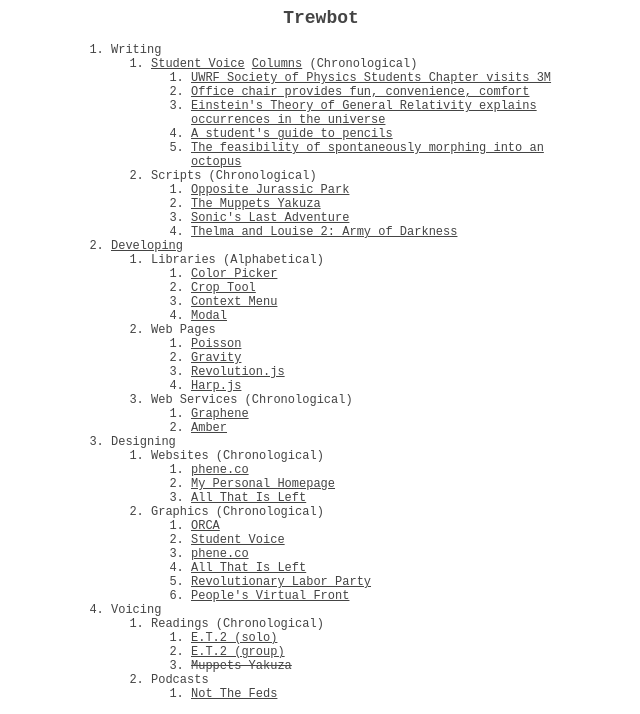
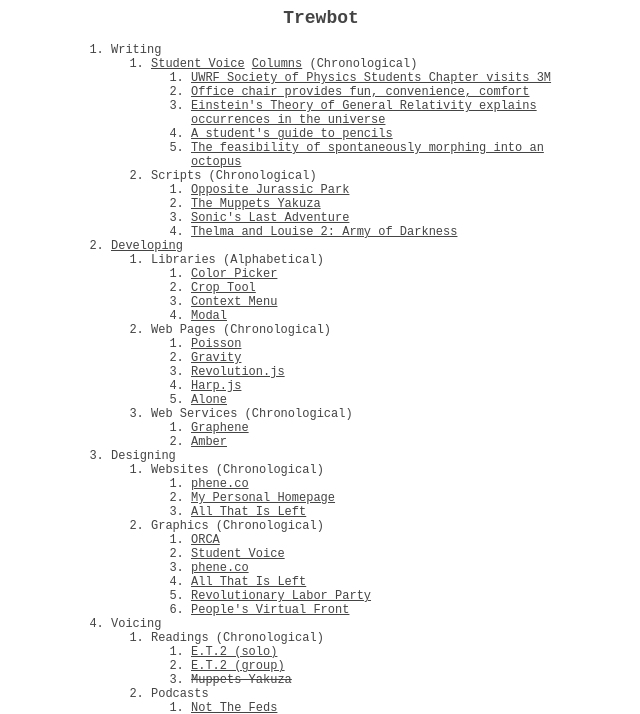
Before and after one commit to una-ada/una-ada.github.io, a Jekyll site: the page index.html, which Jekyll copies as it is, in a window 1280 px wide, cut to the strip 0-714 px from the top of the page. Shown: the whole strip, without its empty margins (327-967 px from the left). Built offline with Jekyll 4.4.1, drawn with Linux system fonts in a browser that asks for light colours.

Commit message:
Added to index.html

```diff
--- a/index.html
+++ b/index.html
@@ -64,12 +64,13 @@
                         <li><a href="https://phene.co/modal/">Modal</a></li>
                     </ol>
                 </li>
-				<li>Web Pages
+				<li>Web Pages (Chronological)
 					<ol>
 						<li><a href="https://trew.moe/js/phys/poisson">Poisson</a></li>
 						<li><a href="https://trew.moe/js/phys/gravity">Gravity</a></li>
 						<li><a href="https://trew.moe/js/3/waves">Revolution.js</a></li>
 						<li><a href="https://trew.moe/js/2/harp">Harp.js</a></li>
+						<li><a href="http://sad.moe/1">Alone</a></li>
 					</ol>
 				</li>
                 <li>Web Services (Chronological)
```
